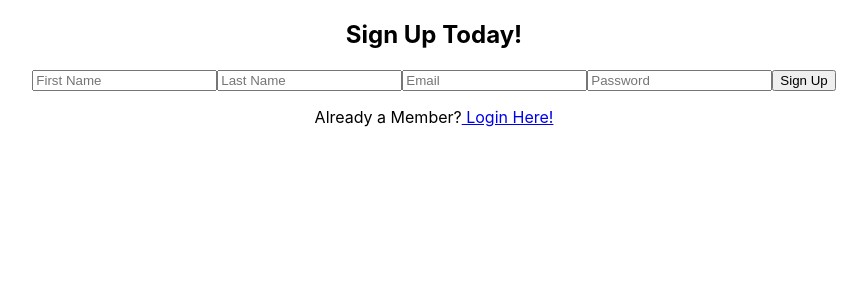
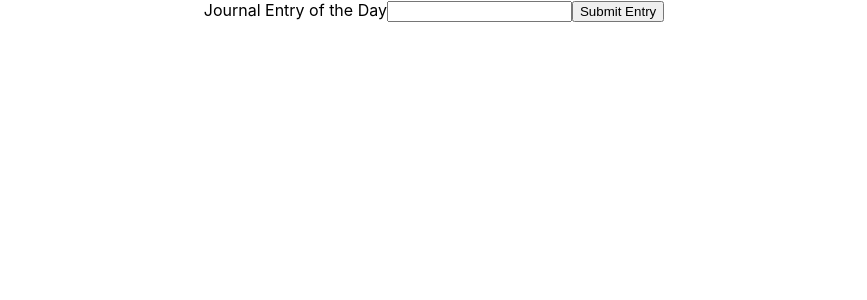
Before and after one commit to Loremenius/Front-end, a React (Create React App) app: page /journal/1 in a window 1280 px wide. Shown: the top 300 px of the page, without its empty margins (206-1073 px from the left). Built offline with nearby package versions, Linux system fonts and the light colour scheme.

Commit message:
created journal entry form

```diff
--- a/package.json
+++ b/package.json
@@ -4,6 +4,8 @@
   "private": true,
   "dependencies": {
     "@material-ui/core": "^4.6.1",
+    "@material-ui/pickers": "^3.2.8",
+    "@material-ui/styles": "^4.6.0",
     "axios": "^0.19.0",
     "formik": "^2.0.4",
     "react": "^16.12.0",
--- a/src/App.js
+++ b/src/App.js
@@ -3,6 +3,7 @@ import './App.css';
 import { Route, Link } from "react-router-dom"
 import FormikSignupForms from './components/SignUpForm';
 // import FormikLoginForms from './components/LoginForm';
+import JournalEntry from './components/JournalEntry';
 
 function App() {
   return (
@@ -13,7 +14,7 @@ function App() {
       <Route path="/journal"/>
       <Route path="/register"/>
       <Route path="/journal/:id"/>
-      <FormikSignupForms />
+      <JournalEntry />
     </div>
   );
 }
--- /dev/null
+++ b/src/components/JournalEntry.js
@@ -0,0 +1,31 @@
+import React, {useState} from 'react';
+
+const JournalEntry = props => {
+    const [journal, setJournal] = useState({title: "", body: ""});
+
+    const handleChanges = e => {
+        setJournal({...journal, [e.target.name]: e.target.value})
+        console.log(e.target.value)
+    }
+    const submitForm = e => {
+        e.preventDefault()
+        props.addNewEntry(journal)
+        setJournal({title: "", body: ""})
+    }
+
+    return (
+       <form onSubmit={submitForm}>
+           <label htmlFor="note">
+               Journal Entry of the Day
+                </label>
+                <input
+                    id="note"
+                    type="body"
+                    value={journal.body}
+                    onChange={handleChanges}/>
+                <button type="submit">Submit Entry</button>
+        </form>
+    )
+}
+
+export default JournalEntry;
```
Also changed, not shown: 1 other file (tests, documents, lock files or other folders).
